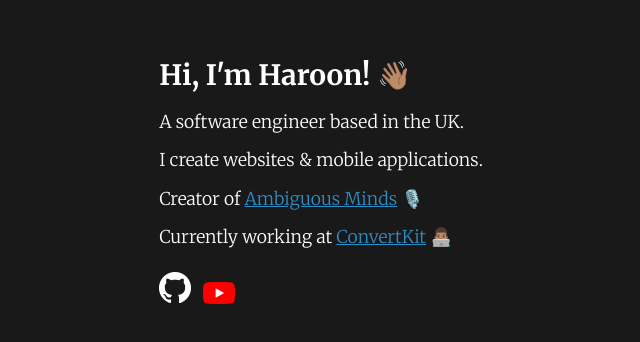
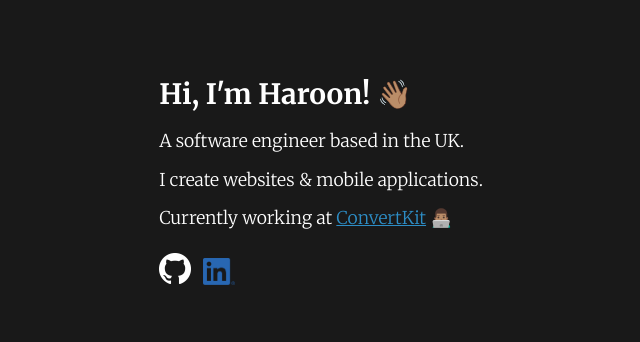
Before and after one commit to haroonarif/h.work, a plain HTML site: page index.html in a window 1280 px wide. Shown: the part 226-568 px from the top of the page, without its empty margins (327-967 px from the left). Drawn offline with Linux system fonts and the light colour scheme.

Commit message:
Updates
Updating HTML & images

```diff
--- a/index.html
+++ b/index.html
@@ -1,36 +1,25 @@
 <!DOCTYPE html>
 <html>
+
 <head>
   <meta name="viewport" content="width=device-width, initial-scale=1" />
   <title>Haroon | Software Engineer</title>
   <link rel="icon" type="image/x-icon" />
   <link rel="preconnect" href="https://fonts.gstatic.com" />
-    <link
-      href="https://fonts.googleapis.com/css2?family=Montserrat:wght@200;500&family=Raleway:wght@500&display=swap"
-      rel="stylesheet"
-    />
+  <link href="https://fonts.googleapis.com/css2?family=Montserrat:wght@200;500&family=Raleway:wght@500&display=swap"
+    rel="stylesheet" />
   <link rel="preconnect" href="https://fonts.gstatic.com" />
-    <link
-      href="https://fonts.googleapis.com/css?family=Merriweather:300,700"
-      rel="stylesheet"
-    />
+  <link href="https://fonts.googleapis.com/css?family=Merriweather:300,700" rel="stylesheet" />
   <link rel="preconnect" href="https://fonts.gstatic.com" />
   <link rel="stylesheet" href="main.css" />
 </head>
+
 <body>
   <div class="container">
     <div>
       <h1>Hi, I'm Haroon! 👋🏽</h1>
       <p>A software engineer based in the UK.</p>
       <p><span></span>I create websites & mobile applications.</p>
-        <p>
-          Creator of
-          <a
-            href="https://podcasts.apple.com/gb/podcast/ambiguous-minds/id1596674235?i=1000542639316"
-            >Ambiguous Minds</a
-          >
-          🎙️
-        </p>
       <p>
         Currently working at
         <a href="https://www.convertkit.com">ConvertKit</a> 👨🏽‍💻
@@ -39,13 +28,12 @@
     <div class="links">
       <div class="link-container">
         <a class="github-link" href="https://github.com/haroonarif">
-                <img style="width: 32px" src="images/GitHub-Mark-Light-64px.png"
-              /></a>
-          <a href="https://www.youtube.com/channel/UC_D9uFK1ZMDIJQYHHck5bvQ">
-            <img style="width: 32px;" src="images/yt_icon_rgb.png"
-          /></a>
+          <img style="width: 32px" src="images/GitHub-Mark-Light-64px.png" /></a>
+        <a href="https://www.linkedin.com/in/h-arif/">
+          <img style="width: 32px;" src="images/LI-In-Bug.png" /></a>
       </div>
     </div>
   </div>
 </body>
+
 </html>
```
Also changed, not shown: images/LI-In-Bug.png (added), images/yt_icon_rgb.png (deleted). Lines whose indentation alone changed are shown as unchanged.
